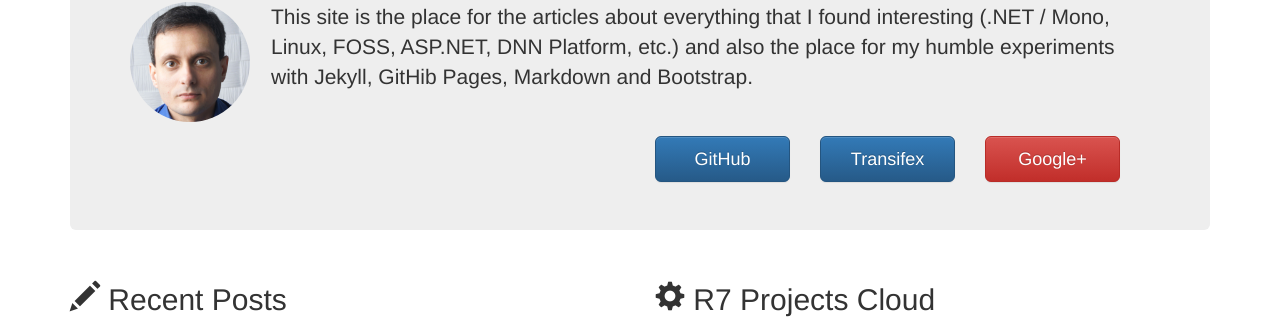
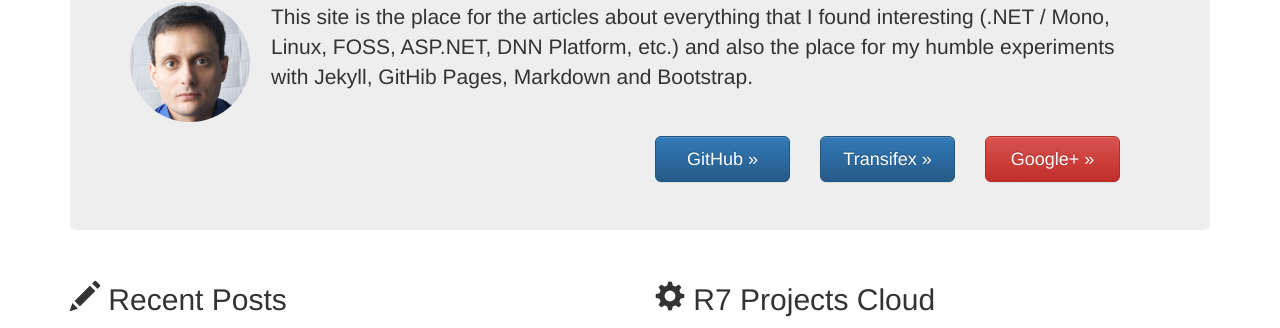
Before and after one commit to roman-yagodin/roman-yagodin.github.io, a Jekyll site: the page built from index.html, in a window 1280 px wide. Shown: the part 277-605 px from the top of the page. Built offline with Jekyll 4.4.1, drawn with Linux system fonts in a browser that asks for light colours; nearby versions of some CDN libraries; library files that are not in the unit come from our copies; comment, search, counter and statistics services are not loaded.

Commit message:
Add arrows to jumbotron buttons

```diff
--- a/_includes/jumbotron.html
+++ b/_includes/jumbotron.html
@@ -7,13 +7,13 @@
 	<div class="container" style="margin-top:1em">
 		<div class="col-md-6"></div>
 		<div class="col-md-2">
-			<a class="btn btn-lg btn-block btn-primary" href="https://github.com/roman-yagodin" target="_blank">GitHub</a>
+			<a class="btn btn-lg btn-block btn-primary" href="https://github.com/roman-yagodin" target="_blank">GitHub &raquo;</a>
 		</div>
 		<div class="col-md-2">
-			<a class="btn btn-lg btn-block btn-primary" href="https://www.transifex.com/accounts/profile/roman.yagodin" target="_blank">Transifex</a>
+			<a class="btn btn-lg btn-block btn-primary" href="https://www.transifex.com/accounts/profile/roman.yagodin" target="_blank">Transifex &raquo;</a>
 		</div>
 		<div class="col-md-2">
-			<a class="btn btn-lg btn-block btn-danger" href="https://plus.google.com/u/0/106562370972095746829/posts" target="_blank">Google+</a>
+			<a class="btn btn-lg btn-block btn-danger" href="https://plus.google.com/u/0/106562370972095746829/posts" target="_blank">Google+ &raquo;</a>
 		</div>
 	</div>
 </div>
```
